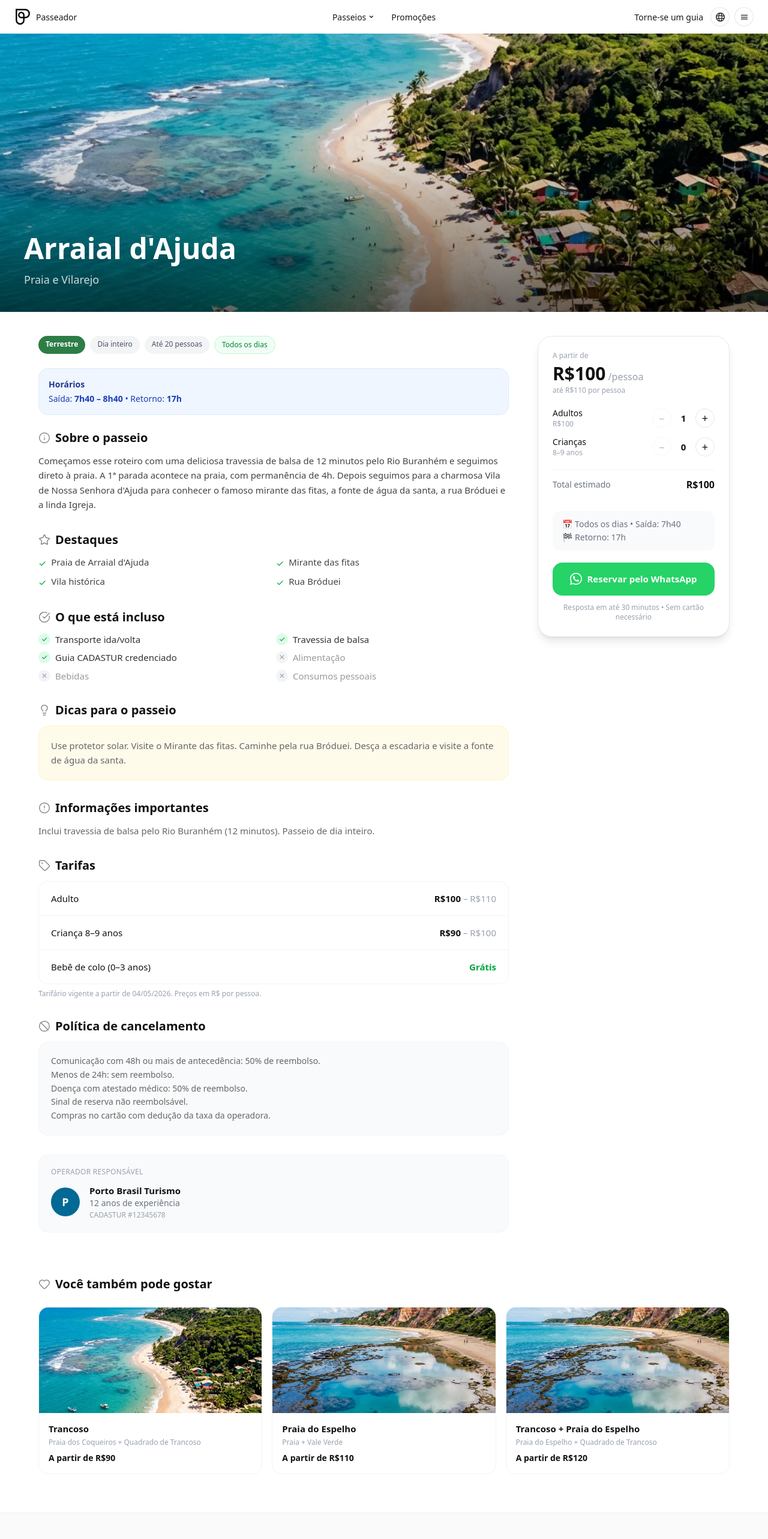
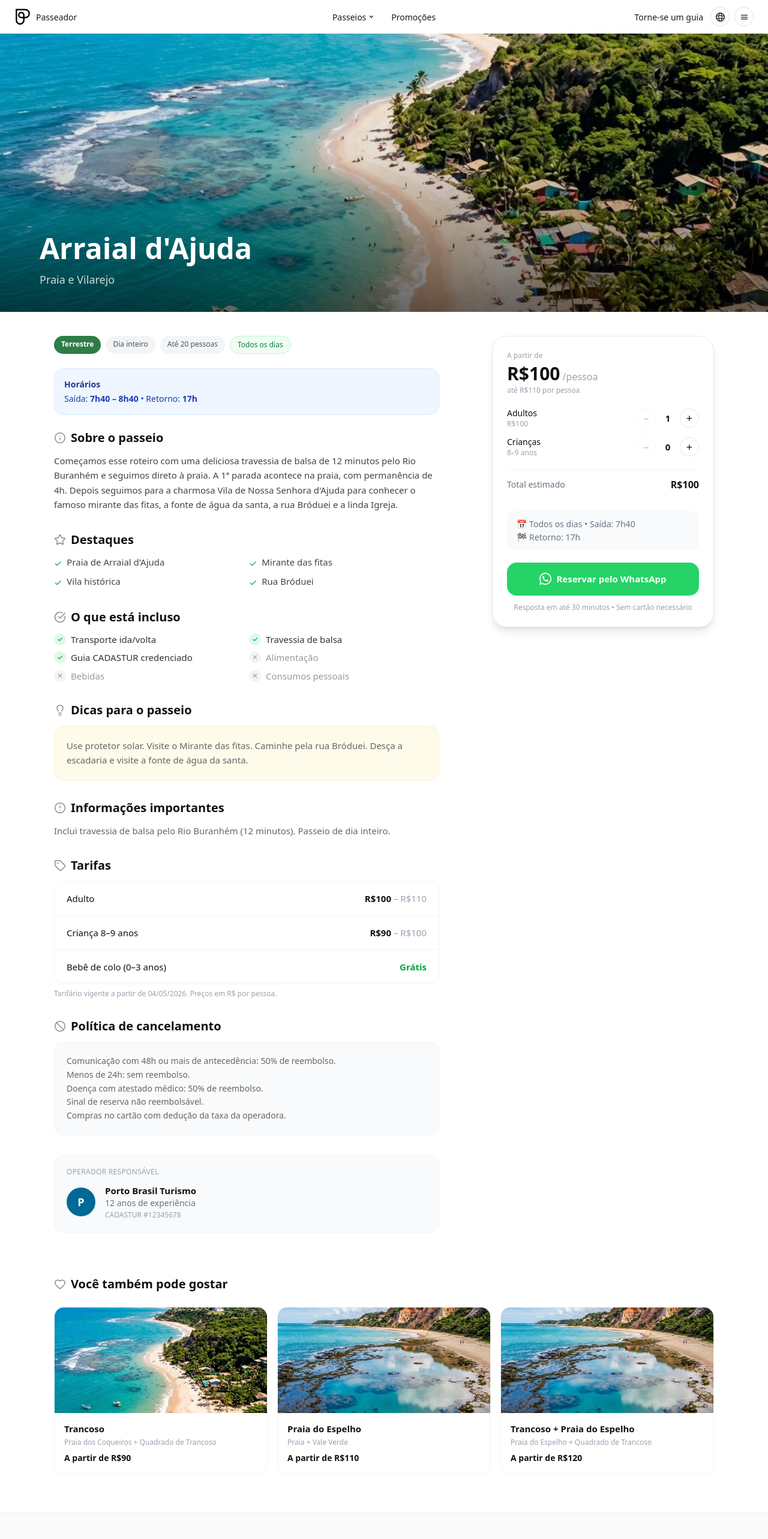
Before and after one commit to Huendelx/Tour-Porto-Seguro, a Next.js app: page /passeios/arraial-da-ajuda in a window 1280 px wide. Shown: the top 2566 px of the page at 60% size. Built offline with nearby package versions, Linux system fonts and the light colour scheme.

Commit message:
fix: detalhe — max-w 1148px, gap 88px, coluna direita 370px

```diff
--- a/src/app/passeios/[slug]/page.tsx
+++ b/src/app/passeios/[slug]/page.tsx
@@ -47,7 +47,7 @@ export default async function PasSeioPage({ params }: { params: Promise<{ slug:
         />
         <div className="absolute inset-0 bg-gradient-to-t from-black/60 via-black/10 to-transparent" />
         <div className="absolute bottom-0 left-0 right-0 p-6 md:p-10">
-          <div className="max-w-[1200px] mx-auto">
+          <div className="max-w-[1148px] mx-auto">
             {tour.badge && (
               <span className="inline-block text-xs font-semibold px-3 py-1 rounded-full bg-white text-[#111] mb-3">
                 {tour.badge}
@@ -62,7 +62,7 @@ export default async function PasSeioPage({ params }: { params: Promise<{ slug:
       </div>
 
       {/* ── Content + Sidebar ── */}
-      <div className="max-w-[1200px] mx-auto px-4 md:px-6 py-10 flex flex-col lg:flex-row gap-12">
+      <div className="max-w-[1148px] mx-auto px-4 md:px-6 py-10 flex flex-col lg:flex-row gap-[88px]">
 
         {/* ── Left — content ── */}
         <div className="flex-1 min-w-0">
@@ -227,7 +227,7 @@ export default async function PasSeioPage({ params }: { params: Promise<{ slug:
         </div>
 
         {/* ── Right — sticky booking card ── */}
-        <div className="lg:w-80 flex-shrink-0">
+        <div className="lg:w-[370px] flex-shrink-0">
           <div className="lg:sticky lg:top-20">
             <WhatsAppBooking tour={tour} />
           </div>
@@ -253,7 +253,7 @@ export default async function PasSeioPage({ params }: { params: Promise<{ slug:
 
       {/* ── Passeios relacionados ── */}
       {related.length > 0 && (
-        <section className="max-w-[1200px] mx-auto px-4 md:px-6 pb-16">
+        <section className="max-w-[1148px] mx-auto px-4 md:px-6 pb-16">
           <h2 className="text-xl font-bold text-[#111] mb-6 flex items-center gap-2"><Heart size={20} strokeWidth={1.75} className="text-[#888]" />Você também pode gostar</h2>
           <div className="grid grid-cols-1 sm:grid-cols-3 gap-4">
             {related.map((t) => (
```
